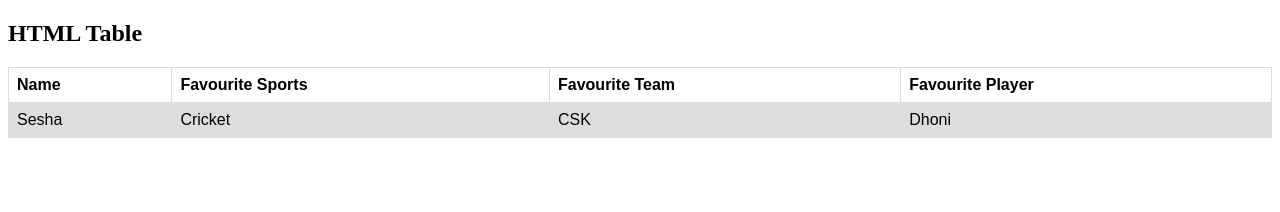
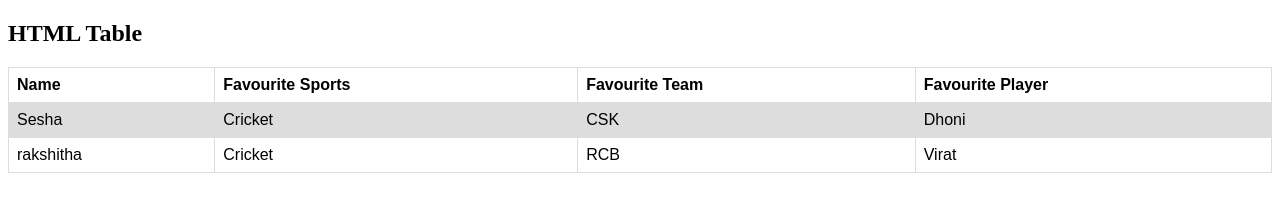
Before and after one commit to sesha-anko/git-tutorial, a plain HTML site: page index.html in a window 1280 px wide. Drawn offline with Linux system fonts and the light colour scheme.

Commit message:
manipulated data

```diff
--- a/index.html
+++ b/index.html
@@ -36,6 +36,12 @@
     <td>CSK</td>
      <td>Dhoni</td>
   </tr>
+  <tr>
+    <td>rakshitha</td>
+    <td>Cricket</td>
+    <td>RCB</td>
+     <td>Virat </td>
+  </tr>
 </table>
 
 </body>
```
